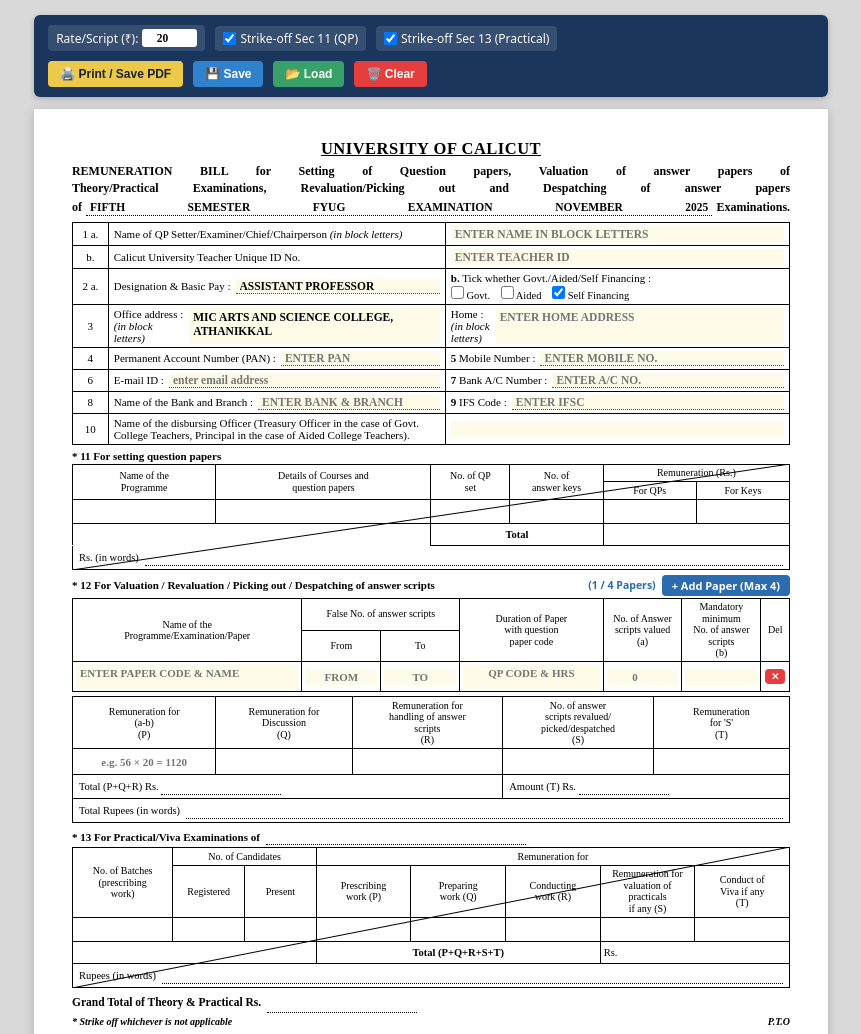
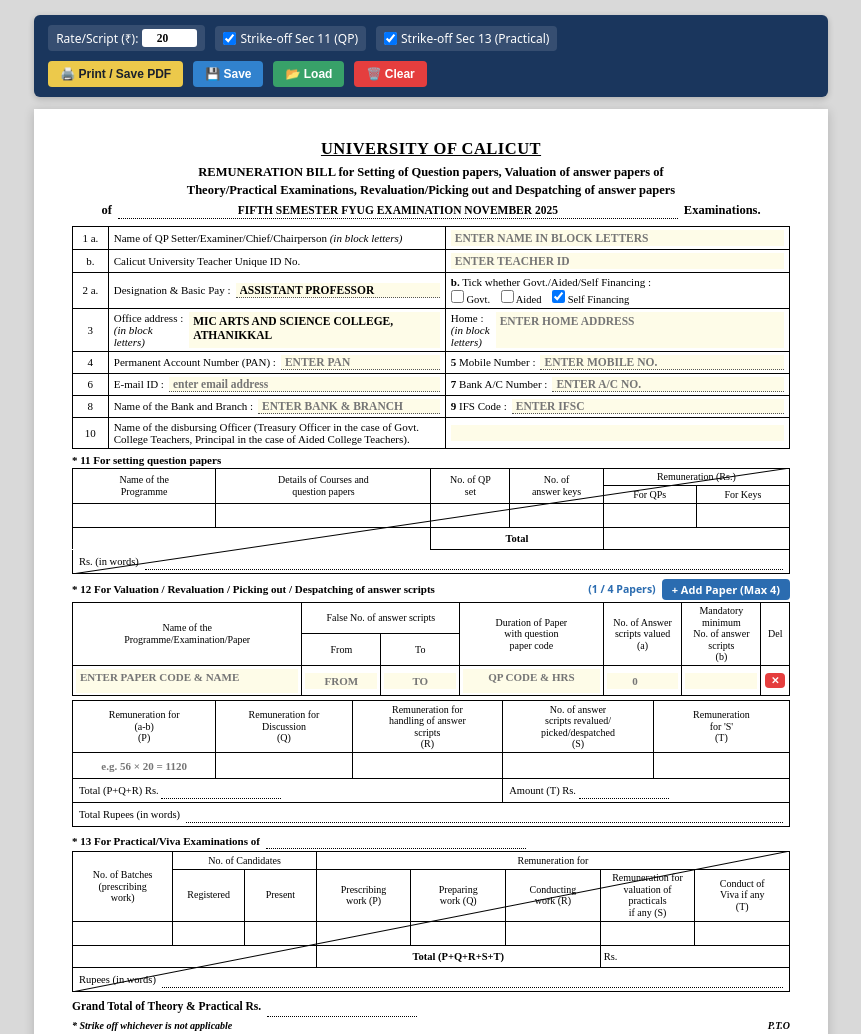
Before and after one commit to javidkarathodi-lgtm/calicut-remuneration-bill, a plain HTML site: page index.html in a window 1280 px wide. Shown: the top 1034 px of the page, without its empty margins (209-1070 px from the left). Drawn offline with Linux system fonts and the light colour scheme.

Commit message:
Refine header styling and adjust font sizes
Updated header styling and adjusted font sizes for better readability. Centered text alignment for sub-header and exam line row.

```diff
--- a/index.html
+++ b/index.html
@@ -84,7 +84,7 @@
       position: relative;
     }
 
-    /* Exact Header Styling */
+    /* Fixed Header Styling - Clean & Centered */
     h1 {
       text-align: center;
       font-size: 16.5px;
@@ -94,32 +94,33 @@
       margin-bottom: 4px;
     }
     .sub-header {
-      font-size: 12px;
+      font-size: 12.5px;
       font-weight: bold;
-      line-height: 1.4;
+      line-height: 1.45;
       margin-bottom: 6px;
-      text-align: justify;
-      text-align-last: justify;
+      text-align: center;
     }
     .exam-line-row {
       display: flex;
       align-items: baseline;
+      justify-content: center;
       width: 100%;
-      font-size: 12px;
+      font-size: 12.5px;
       font-weight: bold;
       margin-top: 2px;
     }
     .exam-input {
       flex: 1;
+      max-width: 560px;
       border: none;
       border-bottom: 1.5px dotted #000 !important;
       font-family: 'Times New Roman', Times, serif;
-      font-size: 12px;
+      font-size: 12.5px;
       font-weight: bold;
       text-align: center;
       text-transform: uppercase;
       padding: 0 6px;
-      margin: 0 4px;
+      margin: 0 6px;
       background: #fefce8;
       outline: none;
     }
```
